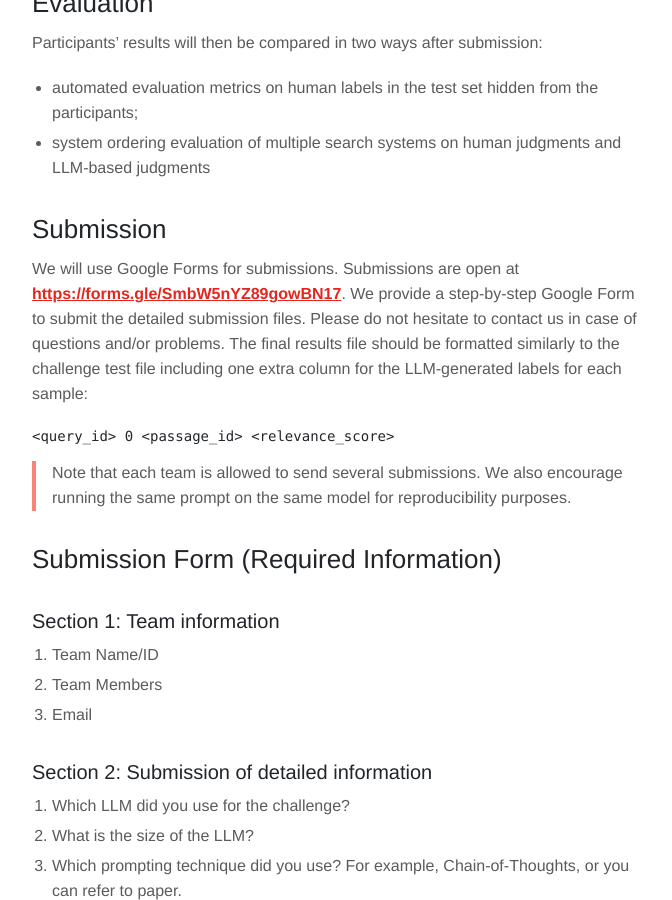
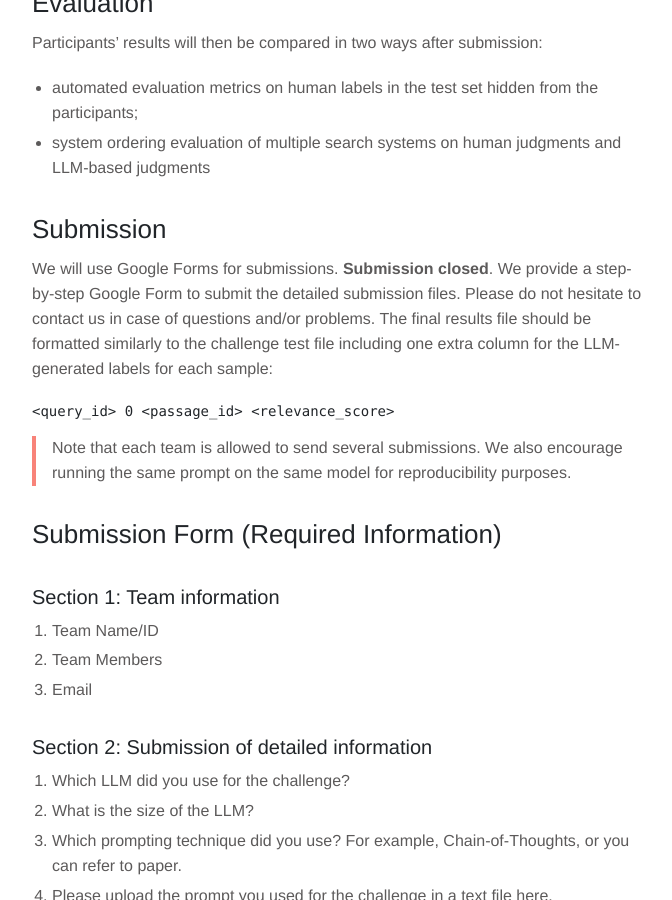
Before and after one commit to LLM4Eval/llm4eval, a Jekyll site: the page built from challenge.md, in a window 1280 px wide and 900 px high, scrolled down 2030 px. Shown: the whole window, without its empty margins (143-815 px from the left). Built offline with Jekyll 4.4.1, drawn with Linux system fonts in a browser that asks for light colours.

Commit message:
Update challenge.md

````diff
--- a/challenge.md
+++ b/challenge.md
@@ -45,7 +45,9 @@ Participants’ results will then be compared in two ways after submission:
 - system ordering evaluation of multiple search systems on human judgments and LLM-based judgments
 
 ## Submission
-We will use Google Forms for submissions. Submissions are open at __[https://forms.gle/SmbW5nYZ89gowBN17](https://forms.gle/SmbW5nYZ89gowBN17)__. We provide a step-by-step Google Form to submit the detailed submission files. Please do not hesitate to contact us in case of questions and/or problems. The final results file should be formatted similarly to the challenge test file including one extra column for the LLM-generated labels for each sample:
+We will use Google Forms for submissions. __Submission closed__.
+<!-- Submissions are open at __[https://forms.gle/SmbW5nYZ89gowBN17](https://forms.gle/SmbW5nYZ89gowBN17)__.  -->
+We provide a step-by-step Google Form to submit the detailed submission files. Please do not hesitate to contact us in case of questions and/or problems. The final results file should be formatted similarly to the challenge test file including one extra column for the LLM-generated labels for each sample:
 
 ```
 <query_id> 0 <passage_id> <relevance_score>
````
